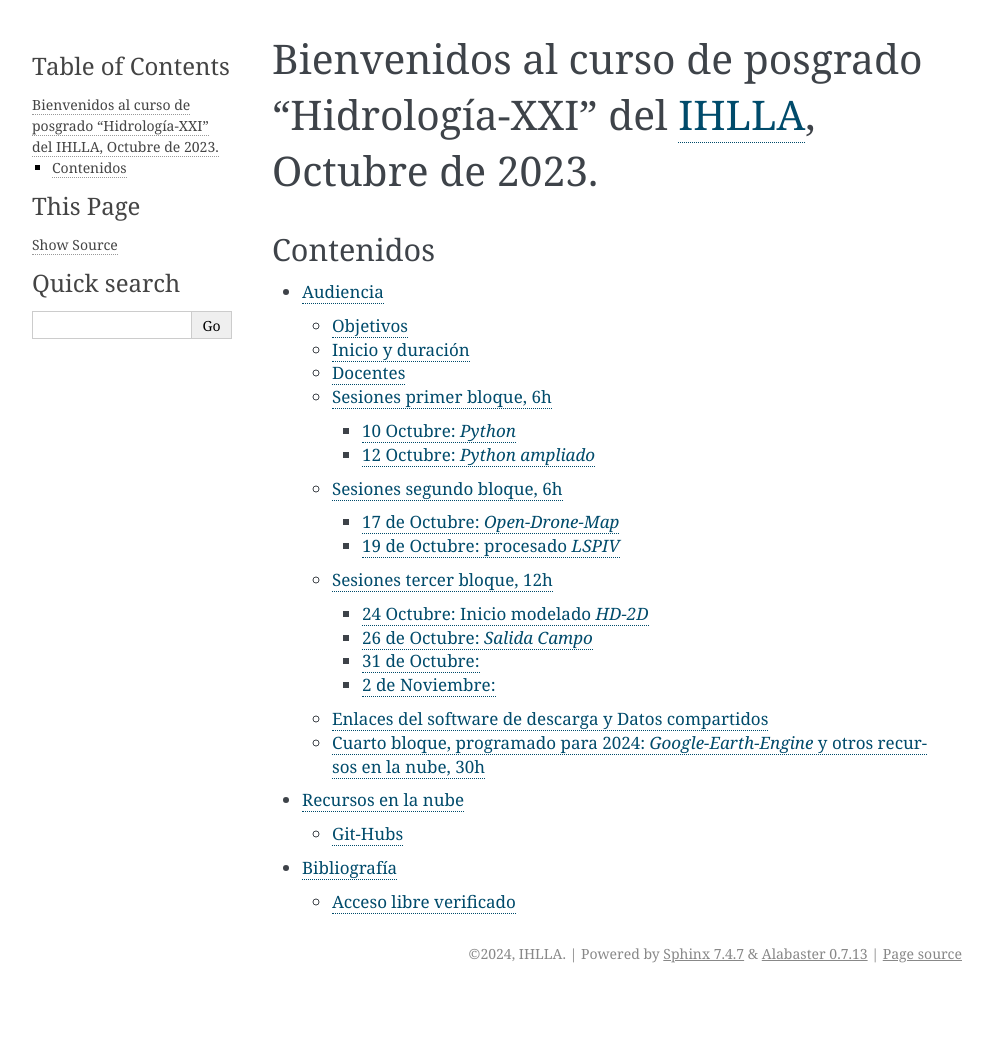
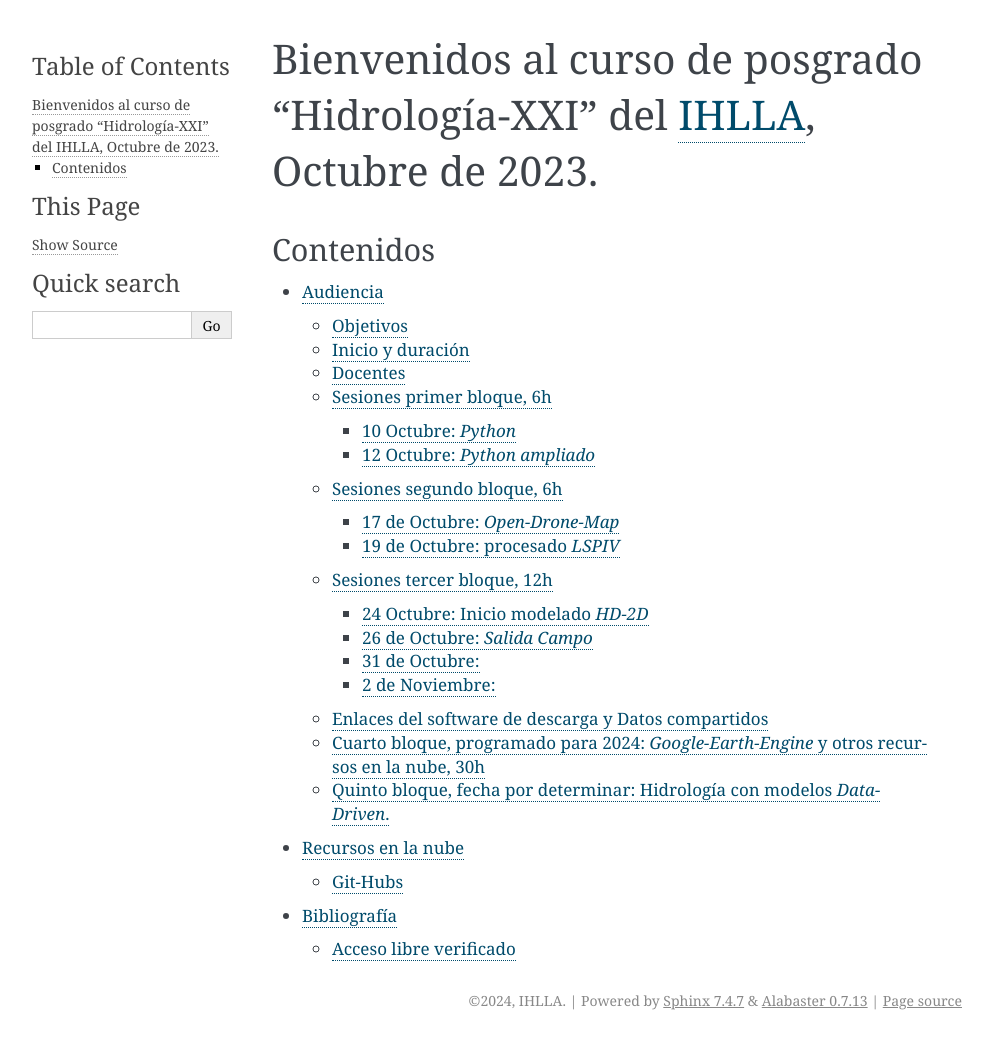
Before and after one commit to ivillamadrid/HidrologiaXXI, a Sphinx documentation site: the page built from docs/source/index.rst, in a window 1280 px wide. Shown: the whole page, without its empty margins (148-1141 px from the left). Built offline with Sphinx 7.4.7, drawn with Linux system fonts in a browser that asks for light colours; pages that are not in the unit, such as notebooks, are missing from menus; before the commit the page ends 993 px from its top, so only the background shows below that.

Commit message:
Update audiencia.rst

```diff
--- a/docs/source/audiencia.rst
+++ b/docs/source/audiencia.rst
@@ -193,3 +193,6 @@ Cuarto bloque, programado para 2024: *Google-Earth-Engine* y otros recursos en l
 .. _GPM-IMERG: https://developers.google.com/earth-engine/datasets/catalog/NASA_GPM_L3_IMERG_V06
 
 * Seguimiento de sequías con el índice *NDVI* (Normalized Difference Vegetation Index).
+
+Quinto bloque, fecha por determinar: Hidrología con modelos *Data-Driven*.
+--------------------------------------------------------------------------
```
